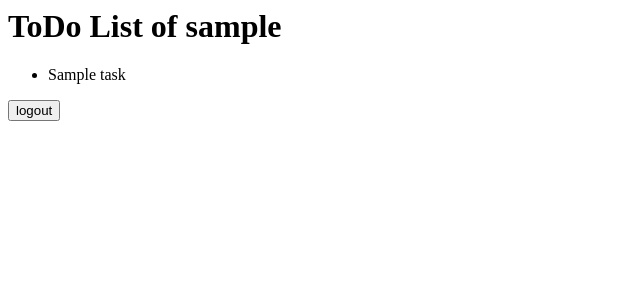
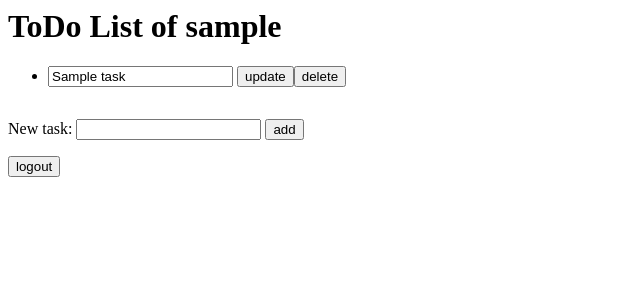
Before and after one commit to INswon/to_do_list, a Django app: page / in a window 1280 px wide. Shown: the top 300 px of the page, without its empty margins (0-640 px from the left). Run offline with Django 4.2, Linux system fonts and the light colour scheme; a user stored in the database is signed in; tables that the repository leaves empty hold one stand-in row (values such as "Sample post").

Commit message:
タスクのCRUD機能を追加。

```diff
--- a/todo_list/templates/todo_list/todo_list.html
+++ b/todo_list/templates/todo_list/todo_list.html
@@ -3,13 +3,34 @@
 {% if tasks %}
     <ul>
     {% for task in tasks %}
-        <li>{{ task.name }}</li>
+        <li>
+        <div style="display:inline-flex">
+            <form action="/task/update/" method="post">
+                {% csrf_token %}
+                <input type="hidden" name="id" value="{{ task.id }}">
+                <input type="text" name="name" value="{{ task.name }}" required>
+                <input type="submit" value="update">
+            </form>
+            <form action="/task/delete/" method="post">
+                {% csrf_token %}
+                <input type="hidden" name="id" value="{{ task.id }}">
+                <input type="submit" value="delete">
+            </form>
+        </div>
+        </li>
     {% endfor %}
     </ul>
 {% else %}
     <p>No task is registered.</p>
 {% endif %}
 
+<form action="/task/create/" method="post">
+    {% csrf_token %}
+    New task:
+    <input type="text" name="name" required>
+    <input type="submit" value="add">
+</form>
+
 <form action="/logout/" method="post">
     {% csrf_token %}
     <input type="submit" value="logout">
--- a/todo_list/urls.py
+++ b/todo_list/urls.py
@@ -7,4 +7,7 @@ urlpatterns = [
     path('login/', views.login_view, name='login'),
     path('logout/', views.logout_view, name='logout'),
     path('register/', views.register_view, name='register'),
+    path('task/create/', views.create_task, name='create_task'),
+    path('task/update/', views.update_task, name='update_task'),
+    path('task/delete/', views.delete_task, name='delete_task'),
 ]
--- a/todo_list/views.py
+++ b/todo_list/views.py
@@ -63,3 +63,50 @@ def register_view(request: HttpRequest) -> HttpResponse:
 
     login(request, user)
     return HttpResponseRedirect('../')
+
+
+def check_task_request(request: HttpRequest) -> None:
+    if request.method != 'POST':
+        raise Http404('Request method is not POST.')
+
+    user=request.user
+    if not user.is_authenticated:
+        raise Http404('User is not authenticated.')
+
+
+def create_task(request: HttpRequest) -> HttpResponse:
+    check_task_request(request=request)
+
+    name = request.POST.get('name')
+    if name is None:
+        Http404('Task name is not set.')
+
+    task = Task(user=request.user, name=name)
+    task.save()
+    return HttpResponseRedirect('../../')
+
+
+def update_task(request: HttpRequest) -> HttpResponse:
+    check_task_request(request=request)
+
+    id_ = request.POST.get('id')
+    name = request.POST.get('name')
+    if id is None or name is None:
+        Http404('Task id or name is not set.')
+
+    task = Task.objects.get(pk=id_)
+    task.name = name
+    task.save()
+    return HttpResponseRedirect('../../')
+
+
+def delete_task(request: HttpRequest) -> HttpResponse:
+    check_task_request(request=request)
+
+    id_ = request.POST.get('id')
+    if id is None:
+        Http404('Task id is not set.')
+
+    task = Task.objects.get(pk=id_)
+    task.delete()
+    return HttpResponseRedirect('../../')
```
